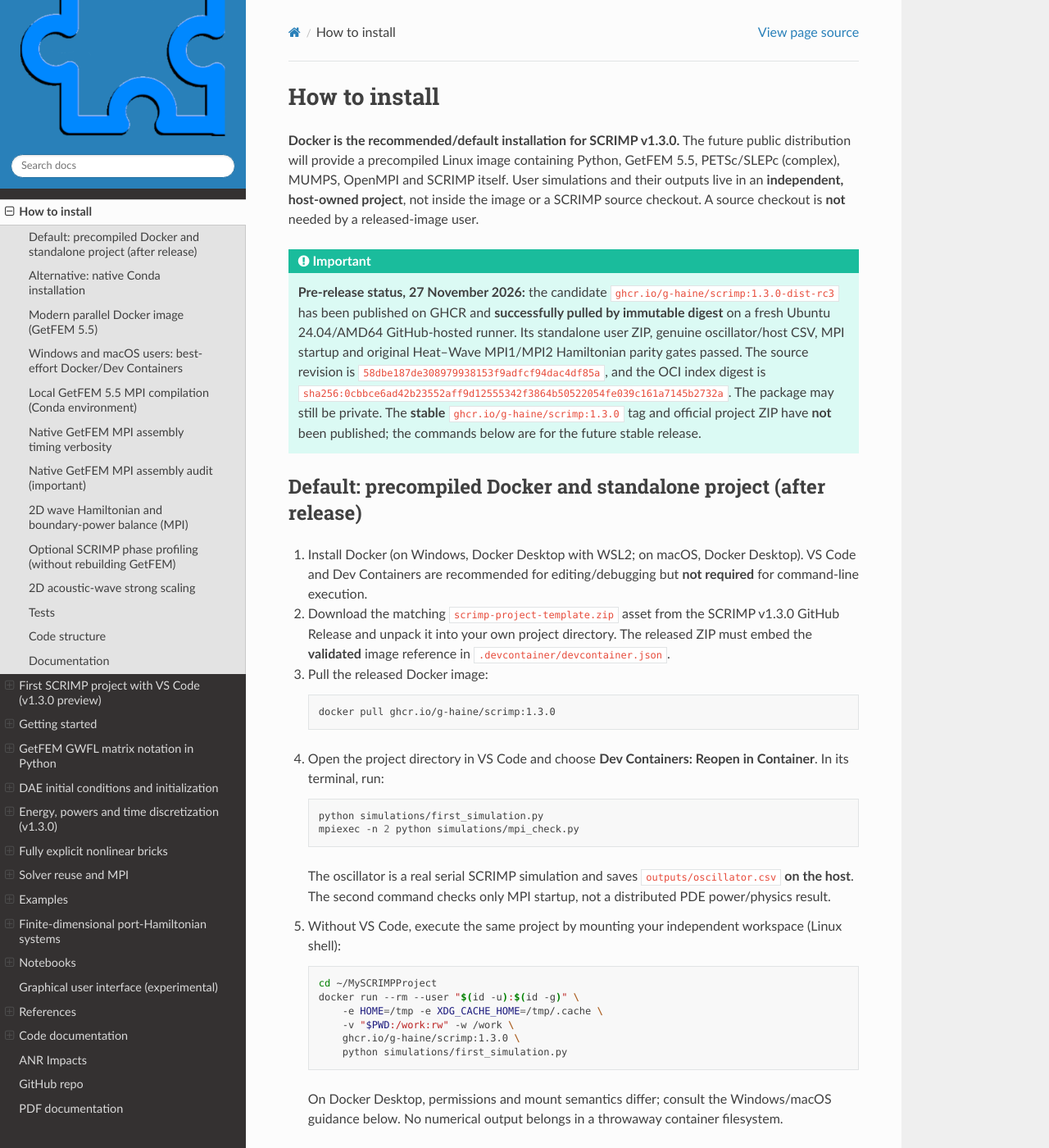
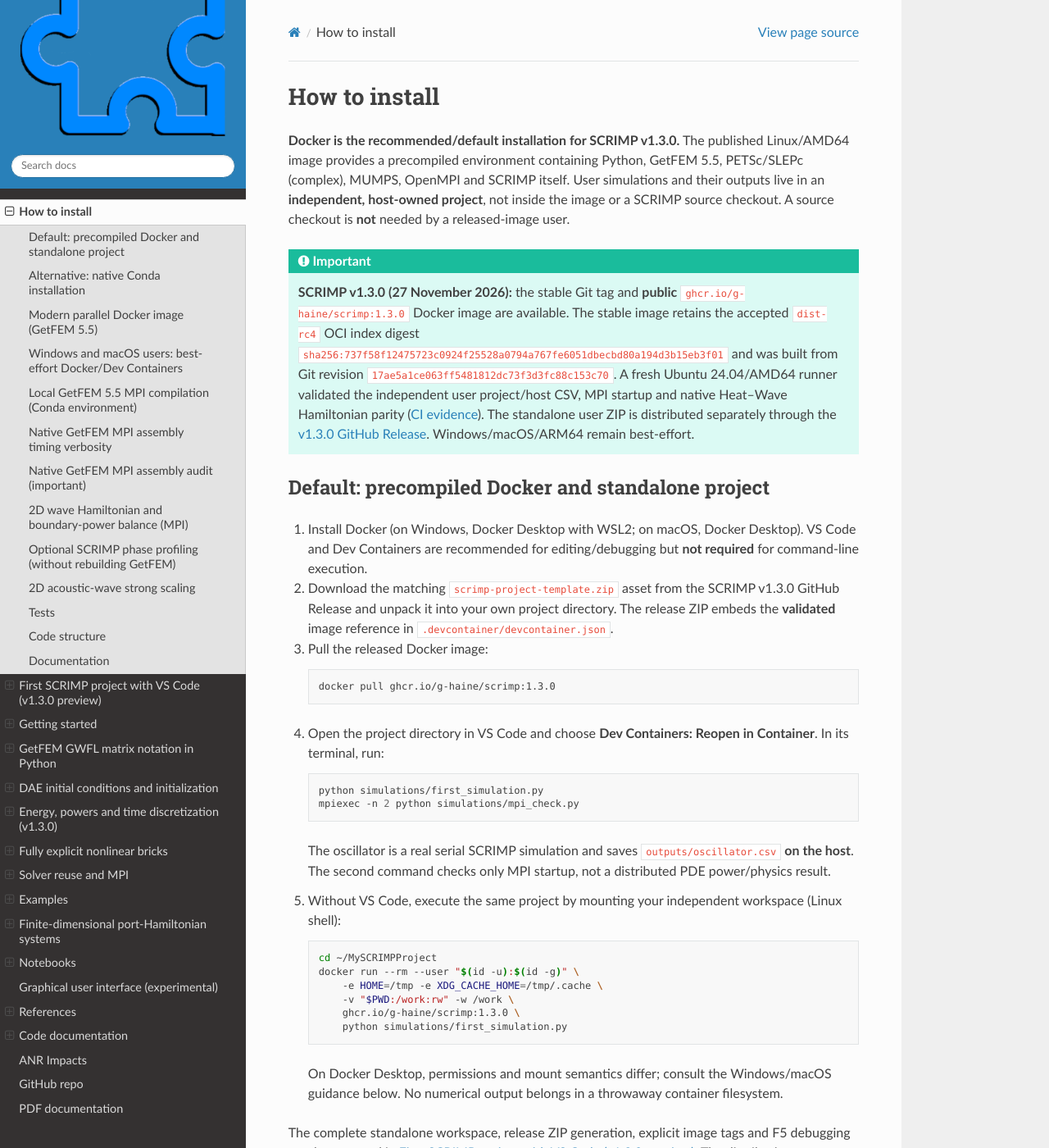
Before and after one commit to g-haine/scrimp, a Sphinx documentation site: the page built from docs/source/install.rst, in a window 1280 px wide and 1400 px high. Shown: the whole window at 82% size. Built offline with Sphinx 7.4.7 and the Read the Docs theme 3.1.0, drawn with Linux system fonts in a browser that asks for light colours; some of the changed text lies outside the part shown.

Commit message:
docs(v1.3.0): update public installation guide to published GHCR image

```diff
--- a/docs/source/install.rst
+++ b/docs/source/install.rst
@@ -2,7 +2,7 @@ How to install
 ==============
 
 **Docker is the recommended/default installation for SCRIMP v1.3.0.**
-The future public distribution will provide a precompiled Linux image
+The published Linux/AMD64 image provides a precompiled environment
 containing Python, GetFEM 5.5, PETSc/SLEPc (complex), MUMPS, OpenMPI and
 SCRIMP itself. User simulations and their outputs live in an
 **independent, host-owned project**, not inside the image or a SCRIMP
@@ -11,21 +11,23 @@ user.
 
 .. important::
 
-   **Pre-release status, 27 November 2026:** the candidate
-   ``ghcr.io/g-haine/scrimp:1.3.0-dist-rc3`` has been published
-   on GHCR and **successfully pulled by immutable digest** on a fresh
-   Ubuntu 24.04/AMD64 GitHub-hosted runner. Its standalone user ZIP,
-   genuine oscillator/host CSV, MPI startup and original Heat--Wave
-   MPI1/MPI2 Hamiltonian parity gates passed. The source revision is
-   ``58dbe187de308979938153f9adfcf94dac4df85a``, and the OCI index
-   digest is ``sha256:0cbbce6ad42b23552aff9d12555342f3864b50522054fe039c161a7145b2732a``.
-   The package may still be private. The **stable**
-   ``ghcr.io/g-haine/scrimp:1.3.0`` tag and official project ZIP
-   have **not** been published; the commands below are for the
-   future stable release.
+   **SCRIMP v1.3.0 (27 November 2026):** the stable Git tag and
+   **public** ``ghcr.io/g-haine/scrimp:1.3.0`` Docker image are available.
+   The stable image retains the accepted ``dist-rc4`` OCI index digest
+   ``sha256:737f58f12475723c0924f25528a0794a767fe6051dbecbd80a194d3b15eb3f01``
+   and was built from Git revision
+   ``17ae5a1ce063ff5481812dc73f3d3fc88c153c70``.
+   A fresh Ubuntu 24.04/AMD64 runner validated the independent user
+   project/host CSV, MPI startup and native Heat--Wave Hamiltonian
+   parity (`CI evidence
+   <https://github.com/g-haine/scrimp/actions/runs/46030753404>`_).
+   The standalone user ZIP is distributed separately through the
+   `v1.3.0 GitHub Release
+   <https://github.com/g-haine/scrimp/releases/tag/v1.3.0>`_.
+   Windows/macOS/ARM64 remain best-effort.
 
-Default: precompiled Docker and standalone project (after release)
-------------------------------------------------------------------
+Default: precompiled Docker and standalone project
+-------------------------------------------------
 
 1. Install Docker (on Windows, Docker Desktop with WSL2; on macOS,
    Docker Desktop). VS Code and Dev Containers are recommended for
@@ -33,7 +35,7 @@ Default: precompiled Docker and standalone project (after release)
 2. Download the matching
    ``scrimp-project-template.zip`` asset from the SCRIMP v1.3.0
    GitHub Release and unpack it into your own project directory. The
-   released ZIP must embed the **validated** image reference in
+   release ZIP embeds the **validated** image reference in
    ``.devcontainer/devcontainer.json``.
 3. Pull the released Docker image:
 
@@ -71,10 +73,11 @@ Default: precompiled Docker and standalone project (after release)
 
 The complete standalone workspace, release ZIP generation, explicit
 image tags and F5 debugging are documented in :doc:`vscode`.
-The distribution qualification contract (including exact Git revision,
-separate candidate tag, image metadata, host CSV and MPI check) is in
-``docs/V130_DOCKER_FIRST_RELEASE_GATE.md``. Until that gate and a
-fresh-machine installation pass, **do not publish the final tag**.
+The distribution qualification contract (including exact source
+revision, image metadata, host CSV and MPI tests) is documented
+in ``docs/V130_DOCKER_FIRST_RELEASE_GATE.md``. All required
+Linux/AMD64 distribution checks have passed; that does not
+qualify other platforms.
 
 Alternative: native Conda installation
 --------------------------------------
@@ -98,7 +101,7 @@ replacement for the candidate Docker stack.
 Modern parallel Docker image (GetFEM 5.5)
 -----------------------------------------
 
-The v1.3.0 **candidate** Docker recipe is in ``docker/Dockerfile``,
+The v1.3.0 **Docker build** recipe is in ``docker/Dockerfile``,
 with dependencies in ``docker/environment.yml``. It uses one
 consistent conda-forge OpenMPI stack and complex PETSc/SLEPc/MUMPS.
 The PETSc/SLEPc Python bindings are compiled against the installed
@@ -138,14 +141,10 @@ support, NumPy ABI, complex PETSc and distributed MUMPS at 1/2 ranks.
 It explicitly rejects Nédélec-II order k>=3, which has **not**
 been implemented.
 
-The original ``rc1`` build instructions above are a retained
-candidate-build workflow, not the currently qualified image tag:
-the local v1.3.0 pre-release tests use
-``scrimp-mpi:v1.3.0-rc3``. A **fresh candidate rebuild from
-current sources**, with source provenance, package smoke and
-MPI physics validation, remains a separate release-packaging
-task. Do not replace or delete an existing qualified image
-merely because the Docker recipe is checked into Git.
+The ``rc1`` script default is a **local development candidate tag**,
+not the public image. To use the stable qualified environment,
+pull ``ghcr.io/g-haine/scrimp:1.3.0`` instead. Do not overwrite a
+validated local image while experimenting with source builds.
 
 For interactive development with an **independent local
 simulation project** (not the source checkout), see :doc:`vscode`.
@@ -155,7 +154,7 @@ For a manual command-line session from the user's simulation folder:
 
     cd ~/MySCRIMPProject
     sudo docker run --rm -it -v "$PWD:/work" \
-        --workdir /work scrimp-mpi:v1.3.0-rc3 bash
+        --workdir /work ghcr.io/g-haine/scrimp:1.3.0 bash
 
 This binds the local workspace read-write, so simulations and outputs
 persist on the host even when the container is removed. On Linux,
@@ -163,7 +162,7 @@ check UID/GID mapping before relying on direct docker-run commands;
 the VS Code Dev Containers template enables UID matching.
 
 Further instructions and the cache-validation protocol are in
-``docs/V130_DOCKER_BUILD.md``. The image is **not released**.
+``docs/V130_DOCKER_BUILD.md``. The stable image is publicly available as ``ghcr.io/g-haine/scrimp:1.3.0``.
 Existing Sphinx/Conda instructions for the stable ``scrimp.yml``
 environment remain unchanged.
 
@@ -177,12 +176,11 @@ Windows and macOS users: best-effort Docker/Dev Containers
 ------------------------------------------------------------
 
 SCRIMP has users on Windows and macOS. These are **best-effort
-installation workflows**, not evidence of independently tested native
-Windows/macOS PETSc/GetFEM/MUMPS compatibility. The qualified v1.3.0
-development baseline is currently a **Linux/Ubuntu Docker image**,
-and a public v1.3.0 image is not yet available. Check the selected
-image tag and its platform before relying on it; do not assume
-that ``scrimp-mpi:v1.3.0-rc3`` can be pulled from a public registry.
+installation workflows**, not independently qualified native
+Windows/macOS GetFEM/PETSc/MUMPS configurations. The released
+Linux/AMD64 image is ``ghcr.io/g-haine/scrimp:1.3.0``.
+Check its platform before use; historical local tags like
+``scrimp-mpi:v1.3.0-rc3`` are not published GHCR tags.
 
 **Windows 10/11 (WSL2):** install Docker Desktop, enable its WSL2
 backend and integration for your Linux distribution, and install
@@ -190,15 +188,14 @@ VS Code plus the Dev Containers extension. Open a **WSL2 Linux**
 terminal and verify ``docker version``. Keep your SCRIMP user
 project under the WSL2 Linux filesystem (rather than an NTFS
 ``/mnt/c`` mount) if you will create many numerical outputs.
-From this terminal, once a **compatible image has been built or
-provided locally**, run:
+From this terminal, after pulling a compatible image, run:
 
 .. code-block:: bash
 
     cd ~/MySCRIMPProject
     docker images
     docker run --rm -v "$PWD:/work" -w /work \
-        YOUR_LOCALLY_AVAILABLE_SCRIMP_IMAGE:TAG \
+        ghcr.io/g-haine/scrimp:1.3.0 \
         python simulations/first_simulation.py
 
 These commands run a Linux container through WSL2; they do **not**
@@ -221,7 +218,7 @@ performance and GetFEM/PETSc/MUMPS MPI behavior remain unqualified:
     cd ~/MySCRIMPProject
     docker run --rm --platform linux/amd64 \
         -v "$PWD:/work" -w /work \
-        YOUR_LOCALLY_AVAILABLE_SCRIMP_AMD64_IMAGE:TAG \
+        ghcr.io/g-haine/scrimp:1.3.0 \
         python simulations/first_simulation.py
 
 Do not infer scientific accuracy or MPI safety from a successful
```
